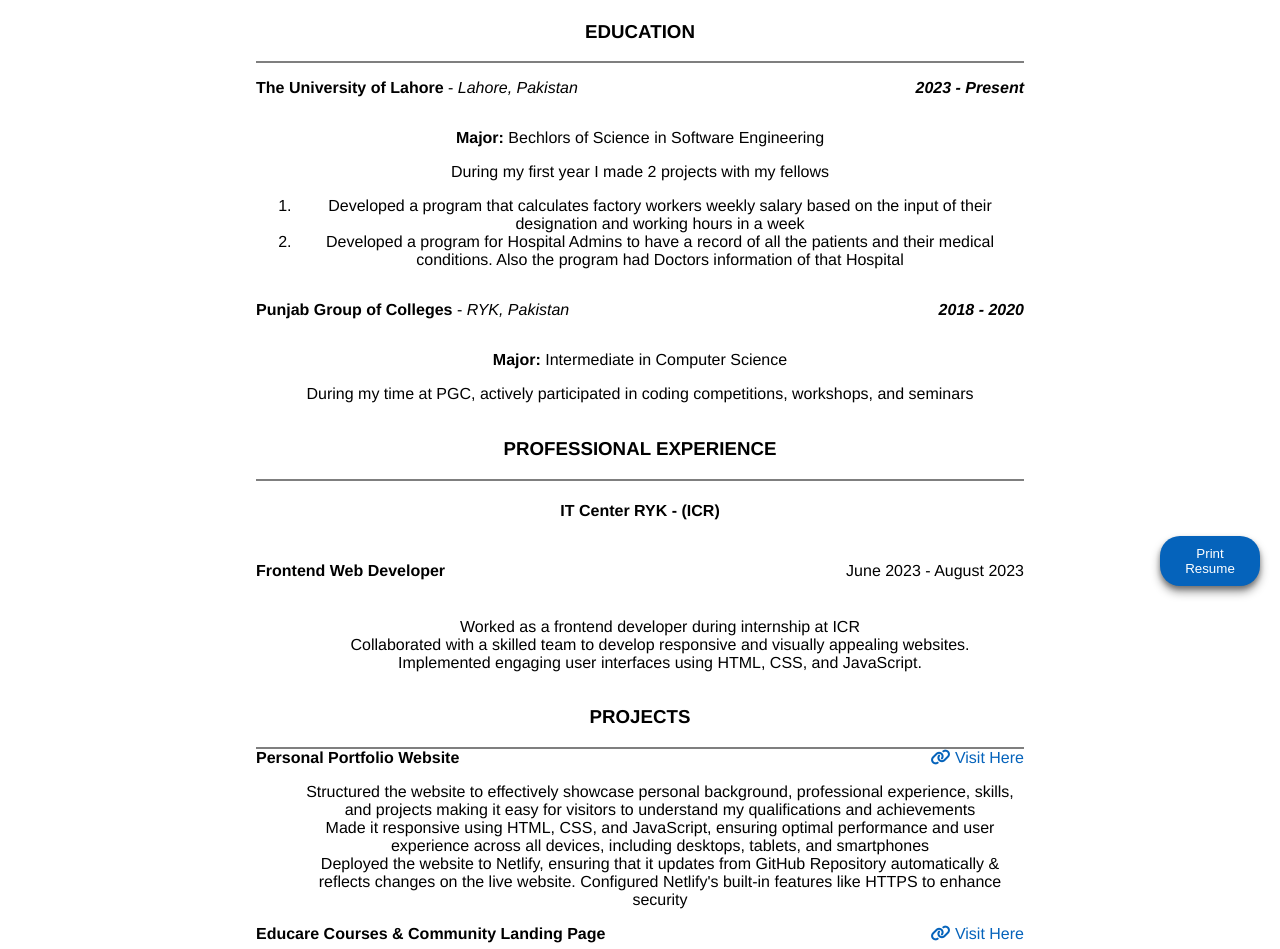
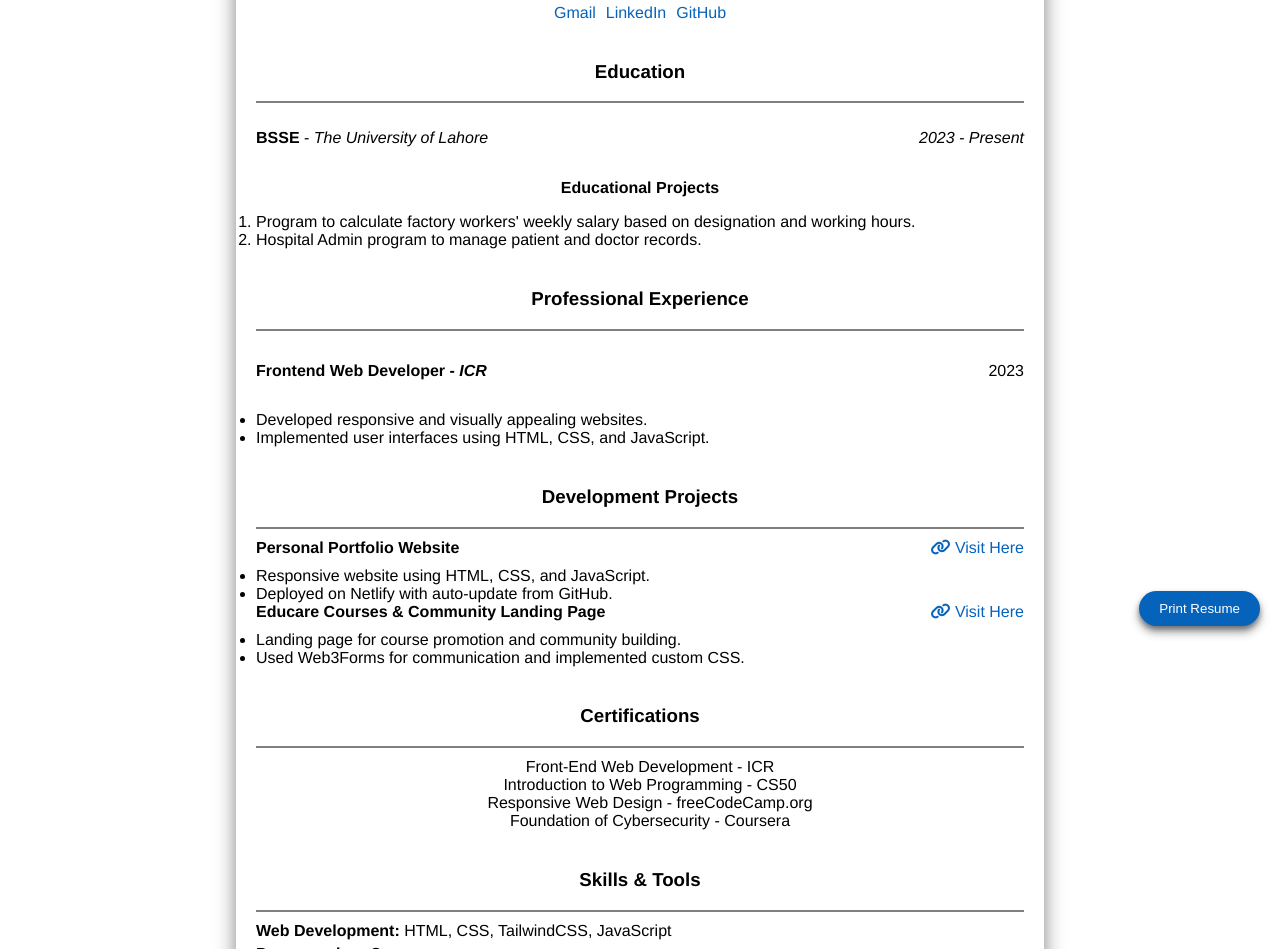
Before and after one commit to abdullahkalim21/personal-portfolio, a plain HTML site: page resume.html in a window 1280 px wide. Shown: the part 154-1103 px from the top of the page. Drawn offline with Linux system fonts and the light colour scheme.

Commit message:
update resume

```diff
--- a/resume.html
+++ b/resume.html
@@ -4,11 +4,9 @@
 <head>
     <meta charset="utf-8">
     <meta name="viewport" content="width=device-width, initial-scale=1.0">
-    <title>My Resume</title>
+    <title>Abdullah Kaleem Resume</title>
     <link rel="shortcut icon" href="./assets/img/cv-resume-icon.png" type="image/x-icon">
-    <link rel="stylesheet" href="https://cdnjs.cloudflare.com/ajax/libs/font-awesome/6.5.2/css/all.min.css"
-        integrity="sha512-SnH5WK+bZxgPHs44uWIX+LLJAJ9/2PkPKZ5QiAj6Ta86w+fsb2TkcmfRyVX3pBnMFcV7oQPJkl9QevSCWr3W6A=="
-        crossorigin="anonymous" referrerpolicy="no-referrer" />
+    <link rel="stylesheet" href="https://cdnjs.cloudflare.com/ajax/libs/font-awesome/6.5.2/css/all.min.css" integrity="sha512-SnH5WK+bZxgPHs44uWIX+LLJAJ9/2PkPKZ5QiAj6Ta86w+fsb2TkcmfRyVX3pBnMFcV7oQPJkl9QevSCWr3W6A==" crossorigin="anonymous" referrerpolicy="no-referrer" />
     <style>
         :root {
             --blue: #0563bb;
@@ -32,12 +30,7 @@
             text-decoration: none;
         }
 
-        h1,
-        h2,
-        h3,
-        h4,
-        h5,
-        h6 {
+        h1, h2, h3, h4, h5, h6 {
             font-family: "Raleway", Helvetica, sans-serif;
         }
 
@@ -48,29 +41,37 @@
             text-align: center;
         }
 
-        ul {
+        ul, ol {
+            text-align: left;
+            padding: 0;
+            margin: 0;
+        }
+        .certifications > ul {
             list-style-type: none;
+            margin-left: 20px;
+            text-align: center;
         }
 
         .container {
             width: 60%;
-            margin: 0 auto;
+            margin: 10px auto;
+            padding: 20px;
+            border-radius: 20px;
             display: flex;
             flex-direction: column;
             align-items: center;
+            box-shadow: 0 0 20px rgba(0, 0, 0, 0.5);
         }
 
-        .professional-experience,
-        .education,
-        .certifications,
-        .skills-tools {
+        .section {
             width: 100%;
+            margin-bottom: 20px;
         }
 
         .contact-info {
             display: flex;
             align-items: center;
-            margin: 0 auto;
+            justify-content: center;
         }
 
         .social-media {
@@ -81,45 +82,38 @@
         .social-media a {
             text-decoration: none;
             color: var(--blue);
+            margin: 0 5px;
         }
 
-        .vertical-div {
+        .divider {
             background-color: rgba(0, 0, 0, 0.5);
-            width: 2px;
-            height: 20px;
-            margin: 0px 5px 0px 5px;
+            height: 2px;
+            margin: 10px 0;
         }
 
-        .hr-div {
-            background-color: rgba(0, 0, 0, 0.5);
-            width: 100%;
-            height: 2px;
-        }
-
-        .heading-div {
+        .heading-row {
             display: flex;
             justify-content: space-between;
             align-items: center;
+            margin-bottom: 10px;
         }
 
-        .skills-tools>p {
+        .skills p {
             text-align: left;
+            margin: 5px 0;
         }
 
         .print-btn-container {
             position: fixed;
-            width: 100px;
-            height: 100px;
-            bottom: 0;
-            right: 0;
-            margin: 10px 20px;
+            bottom: 20px;
+            right: 20px;
         }
 
         .print-btn {
             border-radius: 20px;
             text-align: center;
             cursor: pointer;
-            padding: 10px;
+            padding: 10px 20px;
             background-color: var(--blue);
             color: var(--white);
             border: none;
@@ -135,138 +129,117 @@
                 margin: 0;
                 padding: 0;
             }
-
-            .contact-info,
-            .professional-experience,
-            .education,
-            .certifications,
-            .skills-tools {
-                padding: 10px;
+            h1, h2 {
+                margin: 5px auto;
             }
 
-            .heading-div,
-            .hr-div {
-                margin: 10px;
+            .container {
+                width: 100%;
+                margin: 0;
+                box-shadow: none;
+            }
+
+            .print-btn-container {
+                display: none;
             }
         }
     </style>
 </head>
 
 <body>
-    <div class="container" id="container">
-        <div>
+    <div class="container" id="resume-container">
+        <header>
             <h1>Abdullah Kaleem</h1>
             <h2>Software Engineer</h2>
-        </div>
-        <div class="contact-info">
+        </header>
+
+        <section class="section contact-info">
             <div class="social-media">
-                <a href="mailto:abdullahkalim216@gmail.com" target="_blank">abdullahkalim216@gmail.com</a>
-                <div class="vertical-div"></div>
+                <a href="mailto:abdullahkalim216@gmail.com" target="_blank">Gmail</a>
                 <a href="https://www.linkedin.com/in/abdullahkalim216/" target="_blank">LinkedIn</a>
-                <div style="margin: 5px;">•</div>
                 <a href="https://www.github.com/abdullahkalim21" target="_blank">GitHub</a>
             </div>
-        </div>
-        <div class="education">
-            <h3>EDUCATION</h3>
-            <div class="hr-div"></div>
-            <div class="heading-div">
-                <p><strong>The University of Lahore</strong> - <em>Lahore, Pakistan</em></p>
-                <strong><em>2023 - Present</em></strong>
+        </section>
+
+        <section class="section education">
+            <h3>Education</h3>
+            <div class="divider"></div>
+            <div class="heading-row">
+                <p><strong>BSSE</strong> - <em>The University of Lahore</em></p>
+                <p><em>2023 - Present</em></p>
             </div>
-            <div class="education-description">
-                <p><strong>Major: </strong>Bechlors of Science in Software Engineering</p>
+            <p><strong>Educational Projects</strong></p>
+            <ol>
+                <li>Program to calculate factory workers' weekly salary based on designation and working hours.</li>
+                <li>Hospital Admin program to manage patient and doctor records.</li>
+            </ol>
+        </section>
+
+        <section class="section professional-experience">
+            <h3>Professional Experience</h3>
+            <div class="divider"></div>
+            <div class="heading-row">
+                <h4>Frontend Web Developer - <em>ICR</em></h4>
+                <p>2023</p>
             </div>
-            <p>During my first year I made 2 projects with my fellows</p>
-            <ol>
-                <li>Developed a program that calculates factory workers weekly salary based on the input of their designation and working hours in a week</li>
-                <li>Developed a program for Hospital Admins to have a record of all the patients and their medical conditions. Also the program had Doctors information of that Hospital</li>
-            </ol>
-            <div class="heading-div">
-                <p><strong>Punjab Group of Colleges</strong> - <em>RYK, Pakistan</em></p>
-                <strong><em>2018 - 2020</em></strong>
-            </div>
-            <div class="education-description">
-                <p><strong>Major: </strong>Intermediate in Computer Science</p>
-            </div>
-            <p>During my time at PGC, actively participated in coding competitions, workshops, and seminars</p>
-        </div>
-        <div class="professional-experience">
-            <h3>PROFESSIONAL EXPERIENCE</h3>
-            <div class="hr-div"></div>
-            <h4>IT Center RYK - (ICR)</h4>
-            <div class="heading-div">
-                <h4>Frontend Web Developer</h4>
-                <p>June 2023 - August 2023</p>
-            </div>
-            <div class="experience-description">
-                <ul>
-                    <li>Worked as a frontend developer during internship at ICR</li>
-                    <li>Collaborated with a skilled team to develop responsive and visually appealing websites.</li>
-                    <li>Implemented engaging user interfaces using HTML, CSS, and JavaScript.</li>
-                </ul>
-            </div>
-        </div>
+            <ul>
+                <li>Developed responsive and visually appealing websites.</li>
+                <li>Implemented user interfaces using HTML, CSS, and JavaScript.</li>
+            </ul>
+        </section>
 
-        <div>
-            <h3>PROJECTS</h3>
-            <div class="hr-div"></div>
-            <div class="heading-div">
+        <section class="section projects">
+            <h3>Development Projects</h3>
+            <div class="divider"></div>
+            <div class="heading-row">
                 <strong>Personal Portfolio Website</strong>
                 <a href="https://abdullahkaleem.netlify.app/"><i class="fa-solid fa-link"></i> Visit Here</a>
             </div>
-            <div class="education-description">
-                <ul style="list-style: none;">
-                    <li>Structured the website to effectively showcase personal background, professional experience, skills, and projects making it easy for visitors to understand my qualifications and achievements</li>
-                    <li>Made it responsive using HTML, CSS, and JavaScript, ensuring optimal performance and user experience across all devices, including desktops, tablets, and smartphones</li>
-                    <li>Deployed the website to Netlify, ensuring that it updates from GitHub Repository automatically & reflects changes on the live website. Configured Netlify's built-in features like HTTPS to enhance security</li>
-                </ul>
-            </div>
-            <div class="heading-div">
+            <ul>
+                <li>Responsive website using HTML, CSS, and JavaScript.</li>
+                <li>Deployed on Netlify with auto-update from GitHub.</li>
+            </ul>
+            <div class="heading-row">
                 <strong>Educare Courses & Community Landing Page</strong>
                 <a href="https://educare-courses.netlify.app/"><i class="fa-solid fa-link"></i> Visit Here</a>
             </div>
-            <div class="education-description">
-                <ul style="list-style: none;">
-                    <li>Developed a custom landing page for courses promotion and community to join for enhancing skills </li>
-                    <li>Used <em>Web3Forms</em> to receives visitors messages and email to connect and communicate</li>
-                    <li>Implemented custom CSS properties for styling and animation</li>
-                    <li>Deployed the page to <em>Netlify</em> to make it available to be see online</li>
-                </ul>
-            </div>
-        </div>
-        <div class="certifications">
-            <h3>CERTIFICATIONS</h3>
-            <div class="hr-div"></div>
+            <ul>
+                <li>Landing page for course promotion and community building.</li>
+                <li>Used Web3Forms for communication and implemented custom CSS.</li>
+            </ul>
+        </section>
+
+        <section class="section certifications">
+            <h3>Certifications</h3>
+            <div class="divider"></div>
             <ul>
                 <li>Front-End Web Development - ICR</li>
                 <li>Introduction to Web Programming - CS50</li>
                 <li>Responsive Web Design - freeCodeCamp.org</li>
                 <li>Foundation of Cybersecurity - Coursera</li>
             </ul>
-        </div>
-        <div class="skills-tools">
-            <h3>SKILLS & TOOLS</h3>
-            <div class="hr-div"></div>
-            <p><strong>Web Development: </strong>HTML, CSS, Bootstrap, JavaScript (JS)</p>
+        </section>
+
+        <section class="section skills">
+            <h3>Skills & Tools</h3>
+            <div class="divider"></div>
+            <p><strong>Web Development: </strong>HTML, CSS, TailwindCSS, JavaScript</p>
             <p><strong>Programming: </strong>C++</p>
-            <p><strong>Tools: </strong>Linux, VS Code, GIT, GiHub</p>
-        </div>
+            <p><strong>Tools: </strong>VS Code, Git, GitHub, Linux</p>
+        </section>
     </div>
 
-    <!-- Print Button -->
     <div class="print-btn-container">
-        <button class="print-btn" onclick="printResume('container')">Print Resume</button>
+        <button class="print-btn" onclick="printResume()">Print Resume</button>
     </div>
 
-    <!-- Script -->
     <script>
-        function printResume(container) {
-            var resume = document.getElementById("container").innerHTML;
-            var originalContents = document.body.innerHTML;
-            document.body.innerHTML = resume;
+        function printResume() {
+            const resumeContent = document.getElementById("resume-container").innerHTML;
+            const originalContent = document.body.innerHTML;
+            document.body.innerHTML = resumeContent;
             window.print();
-            document.body.innerHTML = originalContents;
+            document.body.innerHTML = originalContent;
         }
     </script>
 </body>
```
